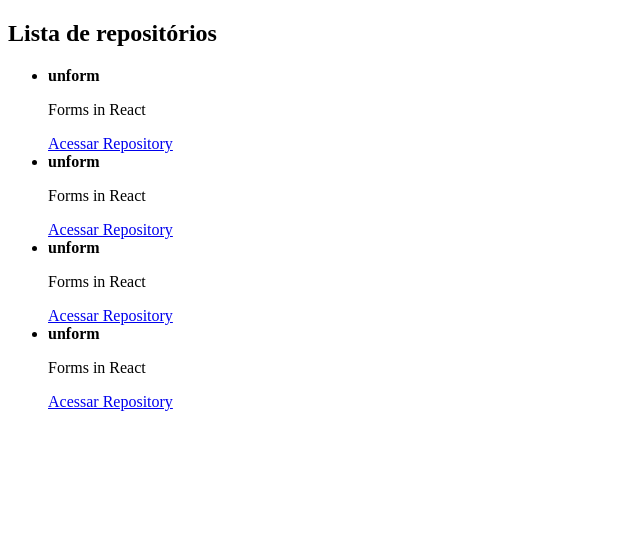
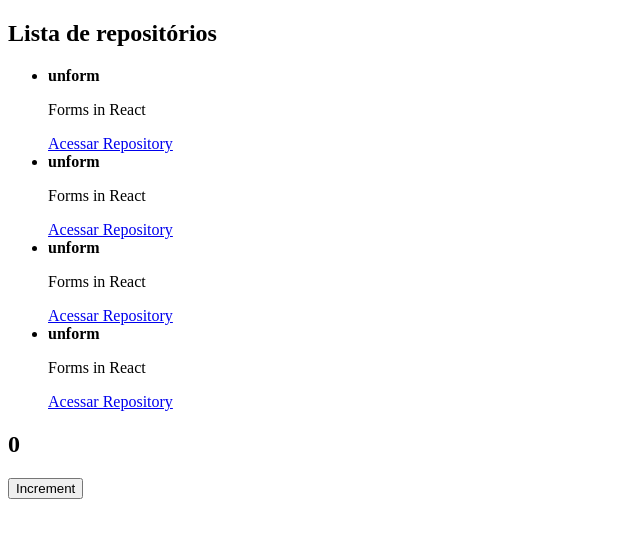
Before and after one commit to nenitf/ead_js_rocketseat_ignite-react, a React app: page / in a window 1280 px wide. Shown: the top 538 px of the page, without its empty margins (0-640 px from the left). Built offline with nearby package versions, Linux system fonts and the light colour scheme.

Commit message:
:tv: add aula 12

```diff
--- a/src/App.jsx
+++ b/src/App.jsx
@@ -1,5 +1,12 @@
 import { RepositoryList } from './components/RepositoryList'
+import { Contador } from './components/Contador'
+
 
 export function App(){
-  return <RepositoryList />
+  return (
+    <>
+    <RepositoryList />
+    <Contador />
+    </>
+  )
 }
--- /dev/null
+++ b/src/components/Contador.jsx
@@ -0,0 +1,18 @@
+import { useState } from 'react'
+
+export function Contador(){
+  const [counter, setCounter] = useState(0);
+
+  function increment(){
+    setCounter(counter+1)
+  }
+
+  return (
+    <div>
+      <h2>{counter}</h2>
+      <button onClick={increment}>
+        Increment
+      </button>
+    </div>
+  )
+}
```
